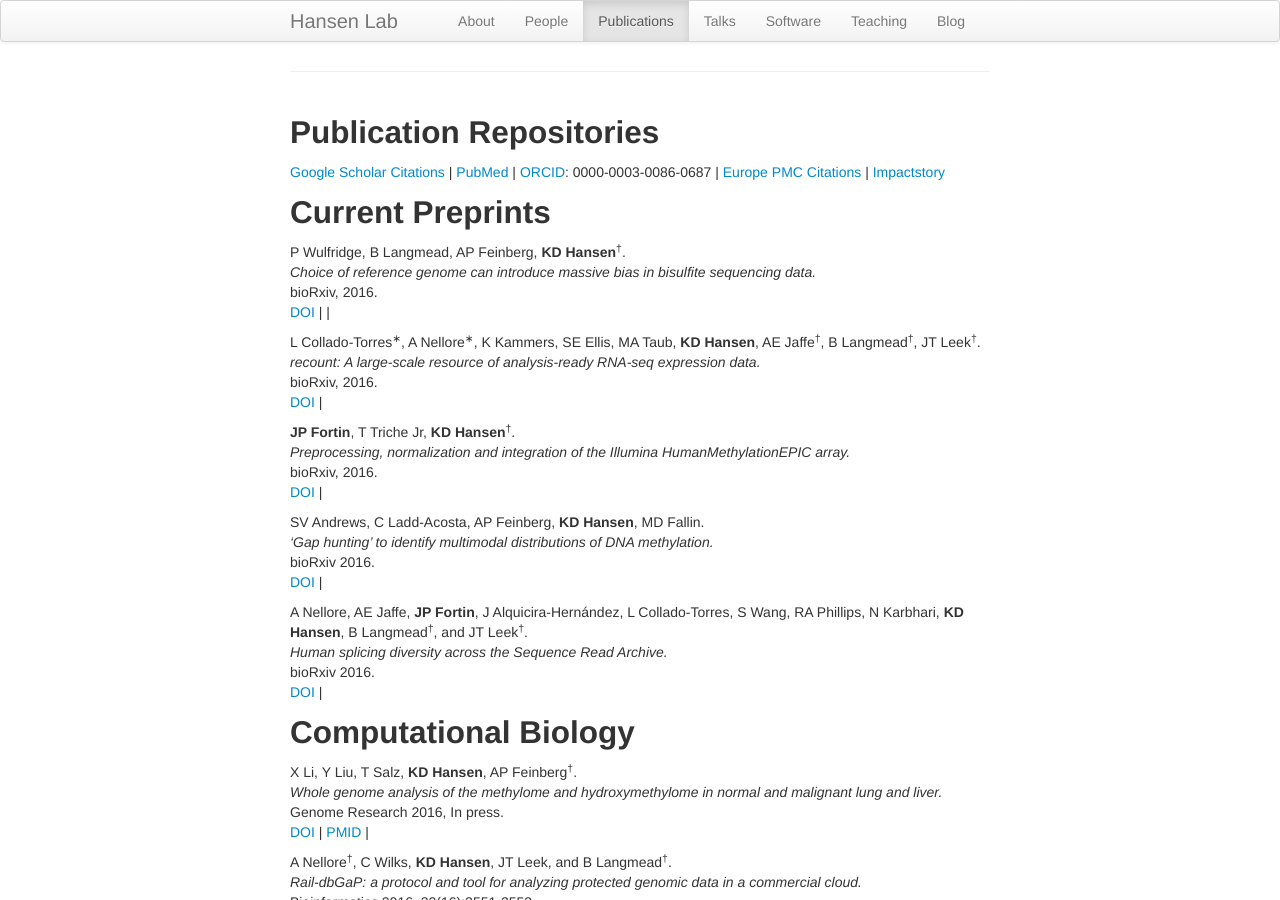
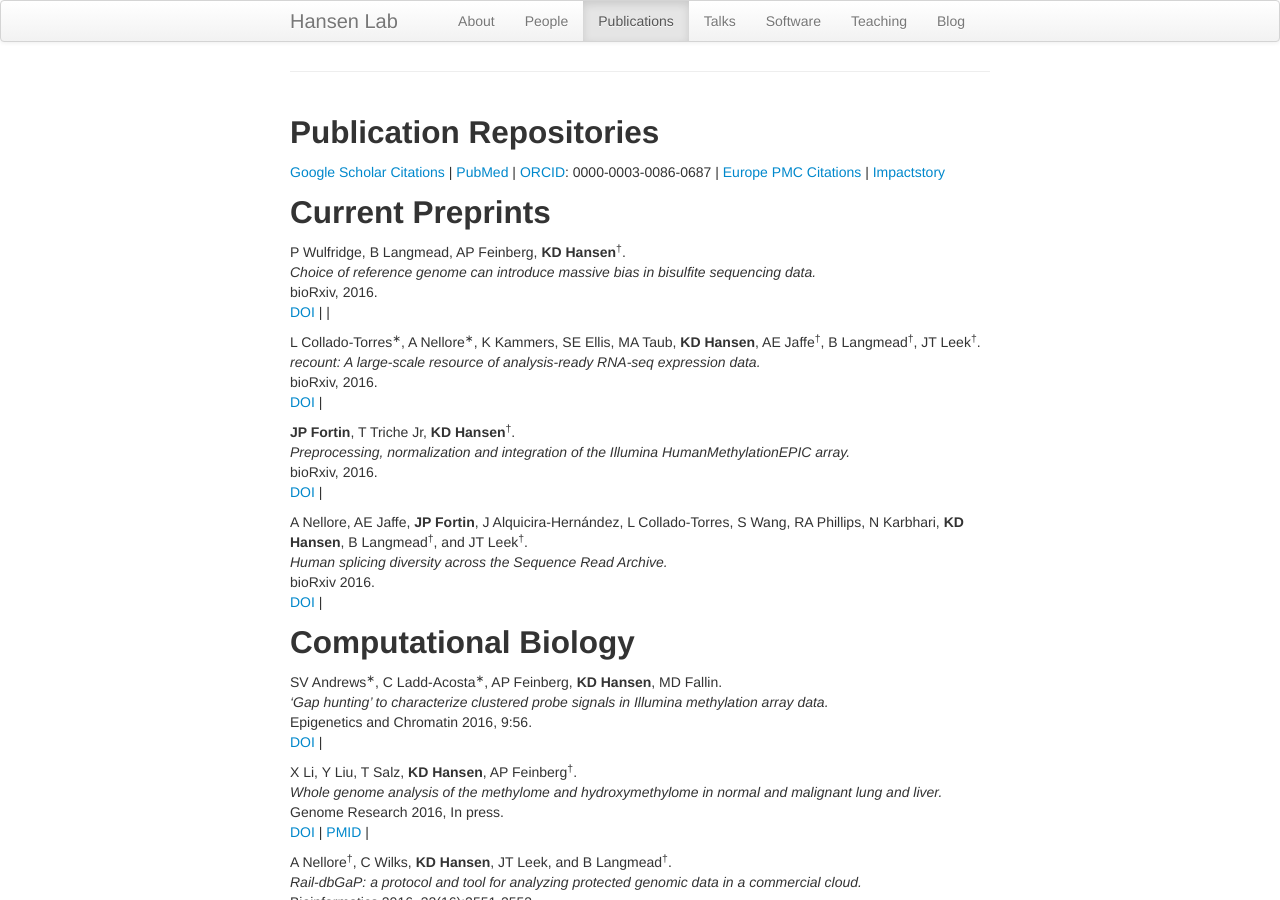
Before and after one commit to hansenlab/hansenlab.github.io, a Jekyll site: the page built from 02-pubs.md, in a window 1280 px wide and 900 px high. Built offline with Jekyll 4.4.1, drawn with Linux system fonts in a browser that asks for light colours; comment, search, counter and statistics services are not loaded; some of the changed text lies outside the part shown.

Commit message:
02-pubs.md

```diff
--- a/02-pubs.md
+++ b/02-pubs.md
@@ -35,11 +35,6 @@ bioRxiv, 2016.<br />
 bioRxiv, 2016.<br />
 [DOI](http://dx.doi.org/10.1101/065490) | <span data-badge-type="4" data-doi="10.1101/065490" data-hide-no-mentions="true" class="altmetric-embed"> </span><br />
 
-SV Andrews, C Ladd-Acosta, AP Feinberg, <b>KD Hansen</b>, MD Fallin.<br />
-<i>'Gap hunting' to identify multimodal distributions of DNA methylation.</i><br />
-bioRxiv 2016.<br />
-[DOI](http://dx.doi.org/10.1101/059659) | <span data-badge-type="4" data-doi="10.1101/059659" data-hide-no-mentions="true" class="altmetric-embed"> </span><br />
-
 A Nellore, AE Jaffe, <b>JP Fortin</b>, J Alquicira-Hernández, L Collado-Torres, S Wang, RA Phillips, N Karbhari, <b>KD Hansen</B>, B Langmead<sup>&dagger;</sup>, and JT Leek<sup>&dagger;</sup>.<br />
 <i>Human splicing diversity across the Sequence Read Archive.</i><br />
 bioRxiv 2016.<br />
@@ -47,6 +42,12 @@ bioRxiv 2016.<br />
 
 Computational Biology
 ---------------------
+
+SV Andrews<sup>&lowast;</sup>, C Ladd-Acosta<sup>&lowast;</sup>, AP Feinberg, <b>KD Hansen</b>, MD Fallin.<br />
+<i>'Gap hunting' to characterize clustered probe signals in Illumina methylation array data.</i><br />
+Epigenetics and Chromatin 2016, 9:56.<br />
+[DOI](http://doi.org/10.1186/s13072-016-0107-z) |
+<span data-badge-type="4" data-doi="10.1186/s13072-016-0107-z" data-hide-no-mentions="true" class="altmetric-embed"> </span><br />
 
 X Li, Y Liu, T Salz, <b>KD Hansen</b>, AP Feinberg<sup>&dagger;</sup>.<br />
 <i>Whole genome analysis of the methylome and hydroxymethylome in normal and malignant lung and liver.</i><br />
@@ -385,19 +386,24 @@ Leanpub, 2016.<br />
 Published Preprints
 -------------------
 
+SV Andrews, C Ladd-Acosta, AP Feinberg, <b>KD Hansen</b>, MD Fallin.<br />
+<i>'Gap hunting' to identify multimodal distributions of DNA methylation.</i><br />
+bioRxiv 2016.<br />
+[DOI](http://dx.doi.org/10.1101/059659) | <span data-badge-type="4" data-doi="10.1101/059659" data-hide-no-mentions="true" class="altmetric-embed"> </span> |
+Published in Epigenetics and Chromatin 2016.
+
 X Li, Y Liu, T Salz, <b>KD Hansen</b>, AP Feinberg.<br />
 <i>Whole genome analysis of the methylome and hydroxymethylome in normal and malignant lung and liver.</i><br />
 bioRxiv 2016.<br />
 [DOI](http://dx.doi.org/10.1101/062588) | <span data-badge-type="4" data-doi="10.1101/062588" data-hide-no-mentions="true" class="altmetric-embed"> </span> |
-Published in Genome Research 2016
-
+Published in Genome Research 2016.
 
 A Nellore<sup>&dagger;</sup>, C Wilks, <b>KD Hansen</b>, JT Leek, and B Langmead<sup>&dagger;</sup>.<br />
 <i>Rail-dbGaP: a protocol and tool for analyzing protected genomic data in a commercial cloud.</i><br />
 bioRxiv 2015.<br />
 [DOI](http://doi.org/10.1101/035287) |
 <span data-badge-type="4" data-doi="10.1101/035287" data-hide-no-mentions="true" class="altmetric-embed"></span> |
-Published in Bioinformatics 2016
+Published in Bioinformatics 2016.
 
 A Pacis, L Tailleux, J Lambourne, V Yotova, A Dumaine, A Danckaert, F Luca, JC Grenier, <b>KD Hansen</b>, B Gicquel, M Yu, A Pai, J Tung, C He, T Pastinen, R Pique-Regi, Y Gilad<sup>&dagger;</sup> and L Barreiro<sup>&dagger;</sup>.<br />
 <i>Bacterial Infection Remodels the DNA Methylation Landscape of Human Dendritic Cells.</i><br />
```
